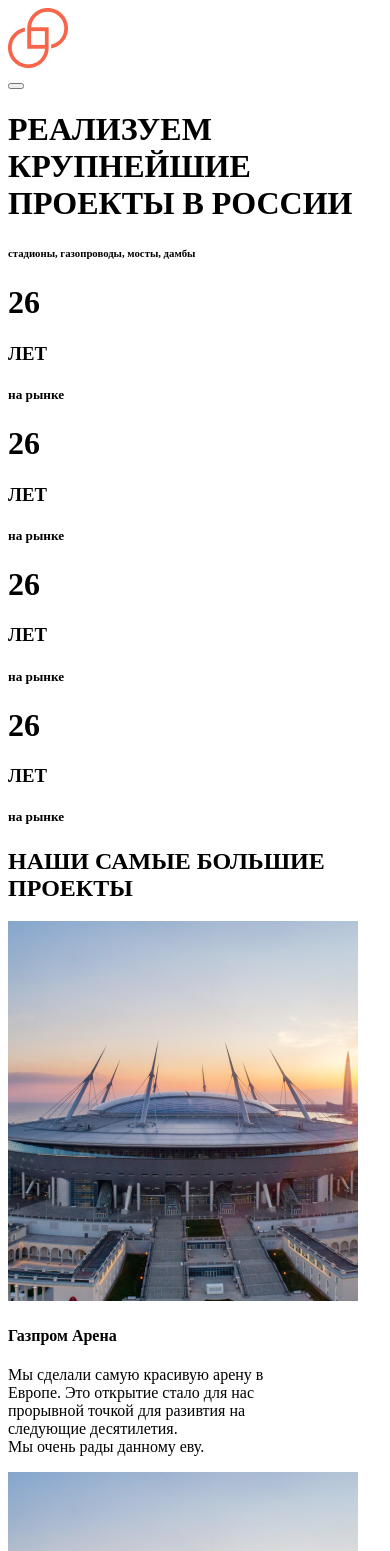
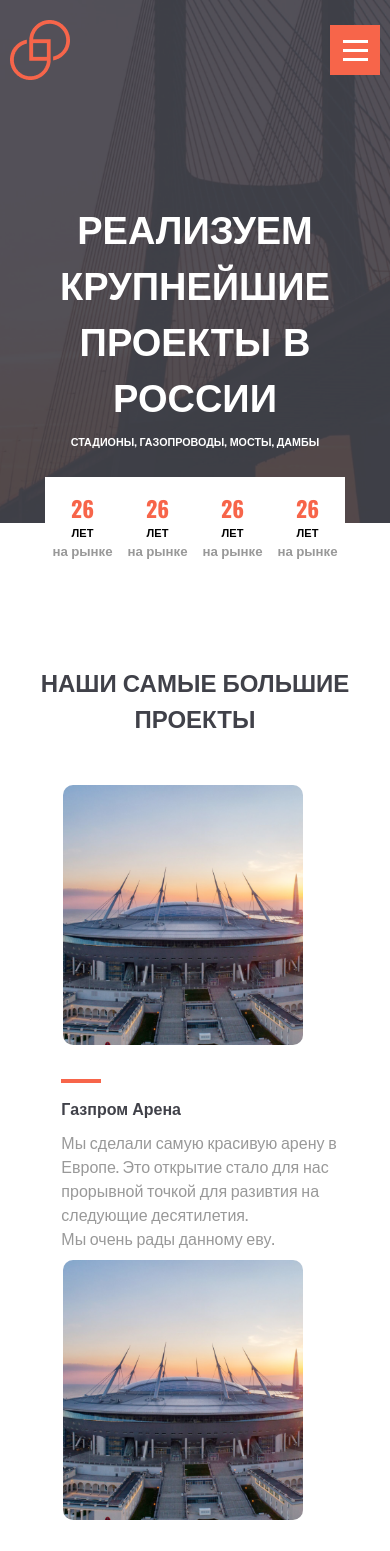
Before and after one commit to R1verb/ProjectRussia, a plain HTML site: page index.html in a window 390 px wide. Shown: the top 1551 px of the page. Drawn offline with nearby package versions, Linux system fonts and the light colour scheme.

Commit message:
style.css

```diff
--- a/style.css
+++ b/style.css
@@ -1,99 +1,464 @@
-<!DOCTYPE html>
-<html lang="en">
-<head>
-    <meta charset="UTF-8">
-    <meta name="viewport" content="width=device-width, initial-scale=1.0">
-    <link rel="stylesheet" href="style.css">
-    <link rel="preconnect" href="https://fonts.googleapis.com">
-    <link rel="preconnect" href="https://fonts.gstatic.com" crossorigin>
-    <link href="https://fonts.googleapis.com/css2?family=Oswald:wght@400;500;600;700&display=swap" rel="stylesheet">
-    <title>Project</title>
-</head>
-<body>
-    <div class="block">
-        <div class="header">
-            <div class="container">
-                <div class="logo">
-                    <img class="logoImg" src="logo.png">
-                </div>
-                <a href="https://vk.com/r1verb" target="_blank">
-                    <button class="burgerMenu">
-                        <span class="one"></span>
-                        <span class="two"></span>
-                        <span class="three"></span>
-                    </button>
-                </a>
-            </div>
-        </div>
-        <h1 class="textUp">РЕАЛИЗУЕМ КРУПНЕЙШИЕ<br>ПРОЕКТЫ В РОССИИ</h1>
-        <h6 class="textDown">стадионы, газопроводы, мосты, дамбы</h6>
-    </div>
-    <div class="main">
-        <div class="blockWhite">
-            <div class="fullBlock">
-                <h1 class="text26">26</h1>
-                <h3 class="textLet">ЛЕТ</h3>
-                <h5 class="textRinok">на рынке</h5>
-            </div>
-            <div class="fullBlock2">
-                <h1 class="text26">26</h1>
-                <h3 class="textLet">ЛЕТ</h3>
-                <h5 class="textRinok">на рынке</h5>
-            </div>
-            <div class="fullBlock3">
-                <h1 class="text26">26</h1>
-                <h3 class="textLet">ЛЕТ</h3>
-                <h5 class="textRinok">на рынке</h5>
-            </div>
-            <div class="fullBlock4">
-                <h1 class="text26">26</h1>
-                <h3 class="textLet">ЛЕТ</h3>
-                <h5 class="textRinok">на рынке</h5>
-            </div>
-        </div>
-        <div class="project">
-            <h2 class="projectText">НАШИ САМЫЕ БОЛЬШИЕ ПРОЕКТЫ</h2>
-            <div class="container">
-                <div class="projectImage">
-                    <div class="blockInfo">
-                        <img class="rectPng" src="rect.png">
-                        <div class="orangeBlock"></div>
-                        <h4 class="projName">Газпром Арена</h4>
-                        <p class="projInfo">Мы сделали самую красивую арену в<br> Европе. Это открытие стало для нас<br> прорывной точкой для разивтия на<br> следующие десятилетия.<br> Мы очень рады данному еву.</p>
-                    </div>
-                    <div class="blockInfo">
-                        <img class="rectPng" src="rect.png">
-                        <div class="orangeBlock"></div>
-                        <h4 class="projName">Газпром Арена</h4>
-                        <p class="projInfo">Мы сделали самую красивую арену в<br> Европе. Это открытие стало для нас<br> прорывной точкой для разивтия на<br> следующие десятилетия.<br> Мы очень рады данному еву.</p>
-                    </div>
-                    <div class="blockInfo">
-                        <img class="rectPng" src="rect.png">
-                        <div class="orangeBlock"></div>
-                        <h4 class="projName">Газпром Арена</h4>
-                        <p class="projInfo">Мы сделали самую красивую арену в<br> Европе. Это открытие стало для нас<br> прорывной точкой для разивтия на<br> следующие десятилетия.<br> Мы очень рады данному еву.</p>
-                    </div>
-                </div>
-            </div>
-        </div>
-        <div class="brain">
-            <div class="container">
-                <div class="brainText">
-                    <h1 class="brainUpText">
-                        САМЫЕ УМНЫЕ ПРОЕКТЫ
-                    </h1>
-                    <h5 class="brainDownText">
-                        РЕАЛИЗУЕМ САМЫЕ СМЕЛЫЕ РЕШЕНИЯ В РОССИИ!
-                    </h5>
-                </div>
-                <div class="brainBtn">
-                    <img class="brainBtnImage" src="brain.png">
-                    <b class="brainBtnText">
-                        <a class="zap" href="https://vk.com/r1verb" target="_blank">ВАШ ЗАПРОС</a>
-                    </b>
-                </div>
-            </div>
-        </div>
-    </div>
-</body>
-</html>
+* {
+    margin: 0;
+    padding: 0;
+    box-sizing: border-box;
+}
+body {
+    overflow-x: hidden;
+    overflow-y: auto;
+}
+
+
+
+.block {
+    background: url(back.png);
+    background-repeat: no-repeat;
+    background-size: cover;
+    background-position: center;
+    height: 523px;
+}
+
+
+.container {
+    max-width: 900px;
+    margin: auto;
+    padding-top: 20px;
+    display: flex;
+    position: relative;
+}
+
+.burgerMenu {
+    height: 50px;
+    width: 50px;
+    background: #F7654A;
+    border: none;
+    outline: none;
+    margin-top: 5px;
+    position: absolute;
+    right: 0;
+}
+
+.burgerMenu span {
+    display: flex;
+    text-align: center;
+    align-items: center;
+    left: 13px;
+}
+
+.one {
+    height: 3px;
+    width: 25px;
+    background: #fff;
+    position: absolute;
+    top: 15px;
+}
+
+.two {
+    height: 3px;
+    width: 25px;
+    background: #fff;
+    position: absolute;
+    top: 24px;
+}
+
+.three {
+    height: 3px;
+    width: 25px;
+    background: #fff;
+    position: absolute;
+    bottom: 14px;
+}
+
+.textUp {
+    font-family: 'Oswald', sans-serif;
+    color: #fff;
+    text-align: center;
+    word-spacing: 2px;
+    padding-top: 115px;
+    font-size: 38px;
+    font-weight: 734px;
+}
+
+.textDown {
+    font-family: 'Oswald', sans-serif;
+    text-transform: uppercase;
+    color: #fff;
+    text-align: center;
+    padding-top: 10px;
+}
+
+.blockWhite {
+    position: absolute;
+    background: #fff;
+    width: 900px;
+    height: 200px;
+    display: flex;
+    align-items: center;
+    justify-content: center;
+    top: 420px;
+    left: 50%;
+    transform: translateX(-50%);
+}
+
+.fullBlock {
+    font-family: 'Oswald', sans-serif;
+    text-align: center;
+    background: none;
+    height: 130px;
+    width: 130px;
+}
+
+.fullBlock2 {
+    font-family: 'Oswald', sans-serif;
+    text-align: center;
+    background: none;
+    height: 130px;
+    width: 130px;
+}
+
+.fullBlock3 {
+    font-family: 'Oswald', sans-serif;
+    text-align: center;
+    background: none;
+    height: 130px;
+    width: 130px;
+}
+
+.fullBlock4 {
+    font-family: 'Oswald', sans-serif;
+    text-align: center;
+    background: none;
+    height: 130px;
+    width: 130px;
+}
+
+.text26 {
+    color: #F7654A;
+    font-size: 40px;
+}
+
+.textLet {
+    font-size: 20px;
+}
+
+.textRinok {
+    color: #999999;
+}
+
+
+
+
+
+
+
+.project {
+    text-align: center;
+    align-items: center;
+    display: flex;
+    flex-direction: column;
+    padding-top: 120px;
+}
+
+.projectText {
+    font-family: 'Oswald', sans-serif;
+    text-align: center;
+    padding-top: 20px;
+    color: #404149;
+    font-weight: 506px;
+}
+
+.projectImage {
+    display: flex;
+    justify-content: center;
+    align-items: center;
+    flex-wrap: wrap;
+    padding-top: 20px;
+}
+.blockInfo {
+    text-align: left;
+}
+.rectPng {
+    height: 260px;
+    margin: 10px;
+    border-radius: 10px;
+}
+.orangeBlock {
+    margin-top: 20px;
+    height: 4px;
+    width: 40px;
+    background: #F7654A;
+    margin-left: 8px;
+}
+.projName {
+    font-family: 'Oswald', sans-serif;
+    color: #404149;
+    font-weight: 142px;
+    text-align: left;
+    margin-left: 8px;
+    padding-top: 13px;
+}
+.projInfo {
+    color: #999999;
+    font-family: 'Oswald', sans-serif;
+    text-align: left;
+    margin-left: 8px;
+    padding-top: 10px;
+}
+
+
+.brain {
+    font-family: 'Oswald', sans-serif;
+    background: #F7654A;
+    height: 160px;
+    margin-top: 60px;
+}
+.brainText {
+    color: #fff;
+    padding-top: 25px;
+}
+.brainUpText {
+    font-size: 30px;
+}
+.brainDownText {
+    font-size: 15px;
+}
+
+
+.brainBtn {
+    border-radius: 10px;
+    display: flex;
+    align-items: center;
+    background: #fff;
+    height: 40px;
+    width: 130px;
+    padding-left: 12px;
+    margin-left: auto;
+    margin-top: 40px;
+}
+
+.brainBtnImage {
+    height: 18px;
+    padding-right: 10px;
+}
+.brainBtnText {
+    font-size: 14px;
+    padding-bottom: 3px;
+}
+.zap {
+    text-decoration: none;
+    color: #000;
+}
+
+
+
+
+
+@media (max-width: 900px) {
+    .blockWhite {
+        width: 600px;
+        height: 150px;
+        top: 450px;
+    }
+    .burgerMenu {
+        margin-right: 10px;
+    }
+    .logo {
+        margin-left: 10px;
+    }
+    .brainBtn {
+        margin-right: 10px;
+    }
+    .brainText {
+        margin-left: 10px;
+    }
+}
+@media (max-width: 1000px) {
+    .blockWhite {
+        top: 430px;
+    }
+}
+@media (max-width: 600px) {
+    .blockWhite {
+        width: 414px;
+        height: 100px;
+        top: 470px;
+    }
+    .fullBlock,
+    .fullBlock2,
+    .fullBlock3,
+    .fullBlock4 {
+        padding-top: 17px;
+    }
+    .text26 {
+        color: #F7654A;
+        font-size: 30px;
+    }
+    .textLet {
+        font-size: 15px;
+    }
+}
+@media (max-width: 500px) {
+    .brain {
+        display: flex;
+        flex-direction: column;
+        /* align-items: center; */
+        /* justify-content: center; */
+        /* text-align: center; */
+        background: #F7654A;
+        height: 200px;
+    }
+
+    .brainBtn {
+        position: absolute;
+        display: flex;
+        align-items: center;
+        justify-content: center;
+        text-align: center;
+        margin-top: 90px;
+        margin-left: 100px;
+    }
+
+    .brainText {
+        padding-top: 0px;
+        margin-top: 0px;
+        top: 0px;
+        /* position: relative; */
+        color: #fff;
+        font-size: 20px;
+        margin-bottom: 70px;
+        padding-right: 10px;
+    }
+
+    .brainUpText {
+        font-size: 30px;
+    }
+
+    .brainDownText {
+        font-size: 15px;
+    }
+
+    .brainBtnImage {
+        height: 18px;
+        padding-right: 5px;
+    }
+
+    .brainBtnText {
+        font-size: 14px;
+        padding-bottom: 3px;
+    }
+}
+
+@media (max-width: 414px) {
+    .brainText {
+        color: #fff;
+        padding-top: 32px;
+    }
+    .brainBtn {
+        margin-top: 114px;
+        margin-left: 100px;
+    }
+}
+@media (max-width: 400px) {
+    .blockWhite {
+        width: 300px;
+        height: 100px;
+        top: 477px;
+    }
+    .fullBlock,
+    .fullBlock2,
+    .fullBlock3,
+    .fullBlock4 {
+        padding-top: 30px;
+    }
+    .text26 {
+        color: #F7654A;
+        font-size: 22px;
+    }
+    .textLet {
+        font-size: 11px;
+    }
+}
+
+@media (max-width: 348px) {
+    .brainText {
+        color: #fff;
+        padding-top: 25px;
+    }
+    .brainUpText {
+        font-size: 22px;
+    }
+    .brainDownText {
+        font-size: 11px;
+    }
+
+
+    .brainBtn {
+        display: flex;
+        align-items: center;
+        background: #fff;
+        height: 40px;
+        width: 130px;
+        padding-left: 2px;
+        margin-left: 60px;
+        text-align: center;
+        margin-top: 96px;
+    }
+
+    .brainBtnImage {
+        height: 16px;
+        padding-right: 5px;
+    }
+    .brainBtnText {
+        font-size: 15px;
+        padding-bottom: 2px;
+    }
+}
+
+@media (max-width: 300px) {
+    .blockWhite {
+        flex-direction: column;
+        align-items: center;
+        height: auto;
+        width: 200px;
+        height: 600px;
+        top: 524px;
+    }
+    .fullBlock,
+    .fullBlock2,
+    .fullBlock3,
+    .fullBlock4 {
+        padding-top: 10px;
+        margin-bottom: 20px;
+    }
+    .text26 {
+        color: #F7654A;
+        font-size: 60px;
+    }
+    .textLet {
+        font-size: 30px;
+    }
+    .project {
+        padding-top: 700px;
+    }
+}
+@media (max-width: 250px) {
+    .textUp {
+        word-spacing: 2px;
+        padding-top: 115px;
+        font-size: 25px;
+    }
+
+    .textDown {
+        font-size: 12px;
+        padding-top: 30px;
+    }
+}
+@media (max-width: 250px) {
+    .textDown {
+        font-size: 11px;
+        padding-top: 30px;
+    }
+    body {
+        position: fixed;
+    }
+}
```
